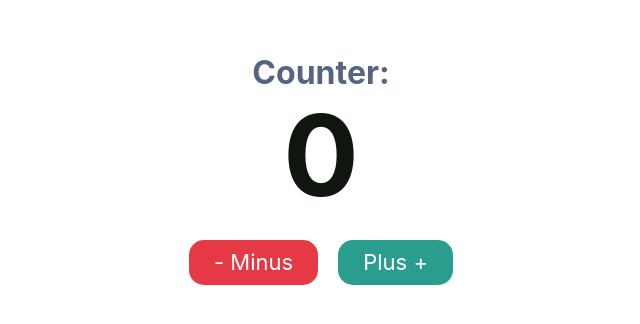
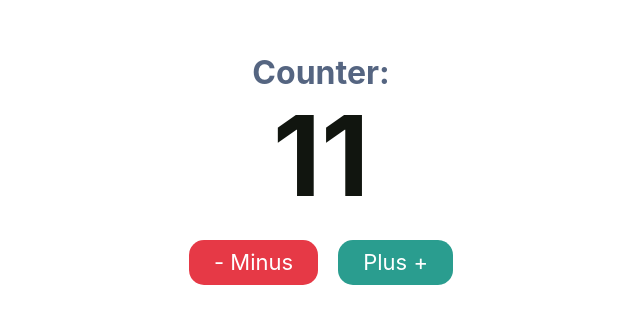
Before and after one commit to AndriiKot/React, a React (Create React App) app in the folder __mini_Projects__/counter/: page / in a window 1280 px wide. Shown: the part 230-554 px from the top of the page, without its empty margins (319-959 px from the left). Built offline with nearby package versions, Linux system fonts and the light colour scheme.

Commit message:
test var counter

```diff
--- a/__mini_Projects__/counter/src/App.js
+++ b/__mini_Projects__/counter/src/App.js
@@ -1,13 +1,14 @@
+import './normalize.css';
 import './index.css';
 import './App.css';
-import './normalize.css';
 
 function App() {
+  let counter = 11;
   return (
     <div className="App">
       <div>
         <h2>Counter:</h2>
-        <h1>0</h1>
+        <h1>{counter}</h1>
         <button className="minus">- Minus</button>
         <button className="plus">Plus +</button>
       </div>
--- a/__mini_Projects__/counter/src/index.css
+++ b/__mini_Projects__/counter/src/index.css
@@ -1,3 +1,4 @@
+
 :root {
   --color-1: #2a9d8f;
   --color-2: #e63946;
```
